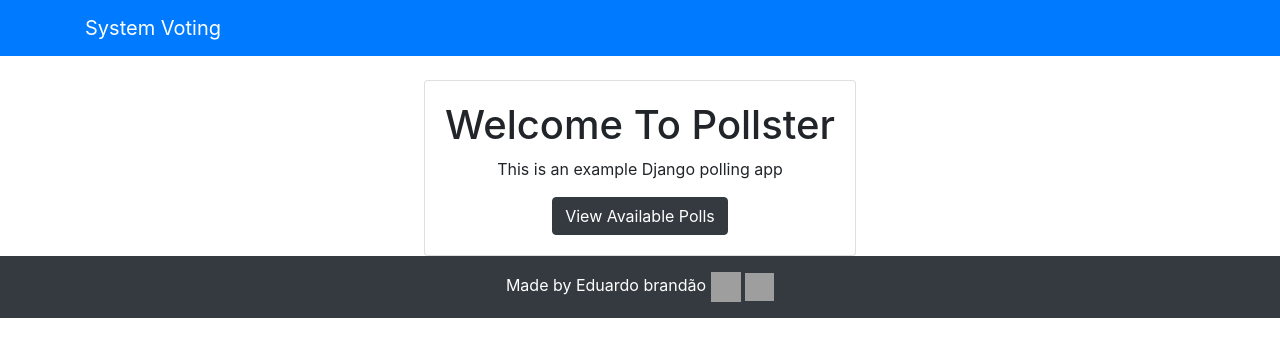
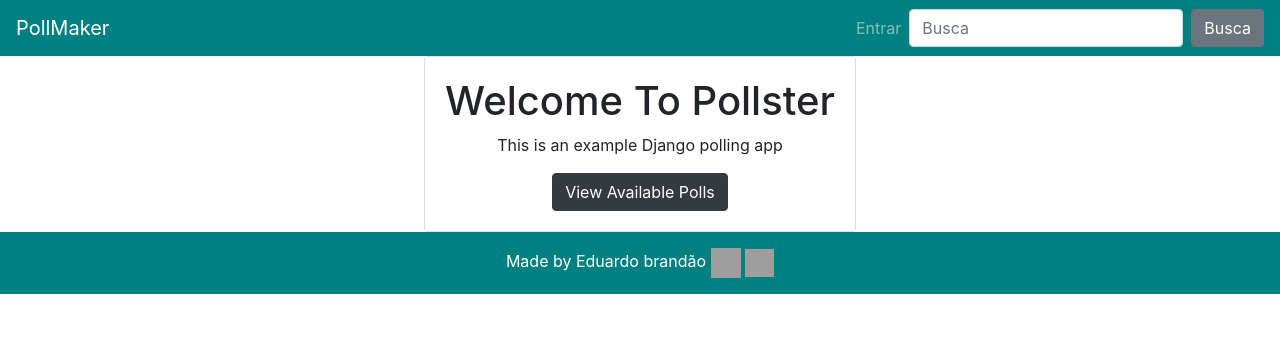
Before and after one commit to EduardoBran/System-Voting-App-Web-Py, a Django app: page / in a window 1280 px wide. Shown: the top 357 px of the page. Run offline with Django 4.2, Linux system fonts and the light colour scheme; some libraries are stand-ins or nearby versions; grey boxes are pictures that could not be loaded.

Commit message:
edit nav and footer

```diff
--- a/templates/parciais/_footer.html
+++ b/templates/parciais/_footer.html
@@ -3,7 +3,7 @@
 <footer class="page-footer font-small bg-dark">
 
     <!-- Copyright -->
-    <div class="footer-copyright text-center py-3 text-white bg-dark">Made by Eduardo brandão
+    <div class="footer-copyright text-center py-3 text-white" style="background-color:#008080;">Made by Eduardo brandão
         <a href="https://www.linkedin.com/in/eduardombrandao/">
             <img style="width: 30px; height: 30px;"
                 src="https://encrypted-tbn0.gstatic.com/images?q=tbn:ANd9GcSDsN5i8bCjqal079EJP4B4RgUs1EtyXB8lgRyXFjV9e3Q4Sox-cSljFQ7YeHbyrGTjh5k&usqp=CAU">
--- a/templates/parciais/_nav.html
+++ b/templates/parciais/_nav.html
@@ -1,7 +1,41 @@
 {% load static %}
 
-<nav class="navbar navbar-dark bg-primary mb-4">
-    <div class="container">
-        <a class="navbar-brand" href="/">System Voting</a>
+<nav class="navbar navbar-dark navbar-expand-lg" style="background-color:#008080;">
+    <a class="navbar-brand" href="/">PollMaker</a>
+    <button class="navbar-toggler" type="button" data-toggle="collapse" data-target="#navbarSupportedContent"
+        aria-controls="navbarSupportedContent" aria-expanded="false" aria-label="Toggle navigation">
+        <span class="navbar-toggler-icon"></span>
+    </button>
+
+    <div class="collapse navbar-collapse" id="navbarSupportedContent">
+        <ul class="navbar-nav ml-auto">
+
+            {% if request.user.is_authenticated %}
+            <li class="nav-item dropdown">
+                <a class="nav-link dropdown-toggle" href="#" id="navbarDropdown" role="button" data-toggle="dropdown"
+                    aria-haspopup="true" aria-expanded="false">
+                    Conta
+                </a>
+                <div class="dropdown-menu" aria-labelledby="navbarDropdown">
+                    <a class="dropdown-item" href="#">Adiciontar Enquente</a>
+                    <a class="dropdown-item" href="#">Sair</a>
+                    <!-- <div class="dropdown-divider"></div>
+                    <a class="dropdown-item" href="#">Veja suas enquetes</a> -->
+                </div>
+            </li>
+            {% else %}
+            <li class="nav-item">
+                <a class="nav-link" href="#">Entrar</a>
+            </li>
+            {% endif %}
+
+        </ul>
+
+        <form class="form-inline my-2 my-lg-0" method="GET" action="{% url 'votacao:index' %}">
+            <input name="termo" value="{{ request.GET.termo }}" class="form-control mr-sm-2" type="search"
+                placeholder="Busca" aria-label="Busca">
+            <button class="btn btn-secondary my-2 my-sm-0" type="submit">Busca</button>
+        </form>
+
     </div>
 </nav>
```
